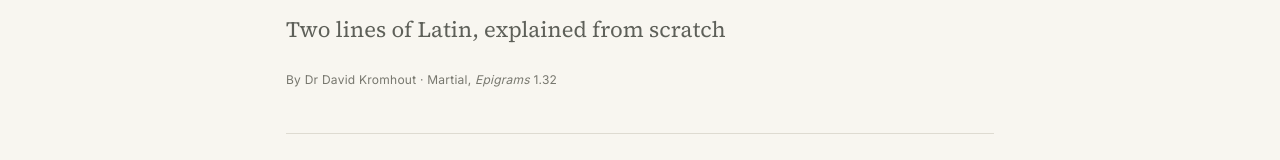
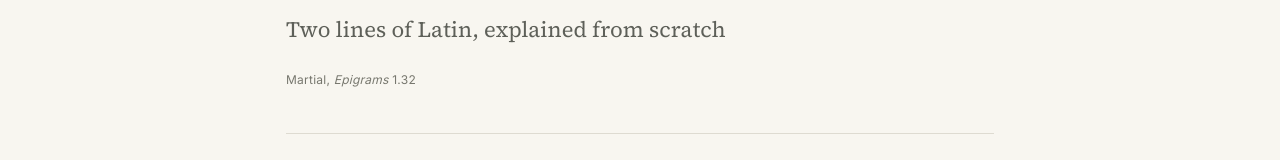
Before and after one commit to silenusalcibiades-bot/pelegrinus-website, a Next.js app: page /blog/not-loving-you in a window 1280 px wide. Shown: the part 380-540 px from the top of the page. Built offline with nearby package versions, Linux system fonts and the light colour scheme.

Commit message:
Remove author byline from blog article

```diff
--- a/app/blog/not-loving-you/page.js
+++ b/app/blog/not-loving-you/page.js
@@ -20,7 +20,7 @@ export default function MartialArticle() {
           <p className="eyebrow">POMPEII · LATIN FROM SCRATCH</p>
           <h1>I Don't Love You. I Couldn't Tell You Why.</h1>
           <p className="article-deck">Two lines of Latin, explained from scratch</p>
-          <p className="blog-meta">By Dr David Kromhout · Martial, <em>Epigrams</em> 1.32</p>
+          <p className="blog-meta">Martial, <em>Epigrams</em> 1.32</p>
         </header>
         <figure className="article-figure">
           <img src="/images/martial-sabidius-pompeii.jpg" alt="Comic-style scene in Pompeii: one Roman man dismissively turns away while another gestures at a wall bearing Martial's Latin epigram." />
```
